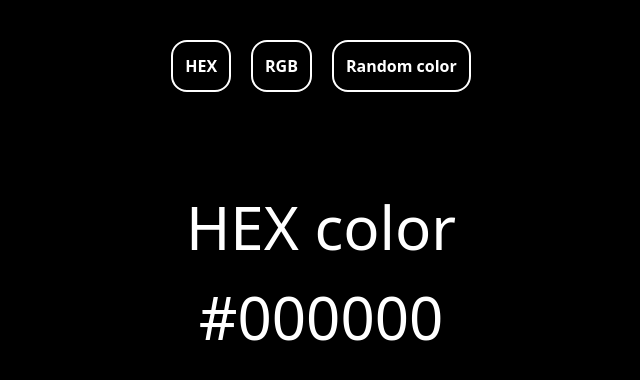
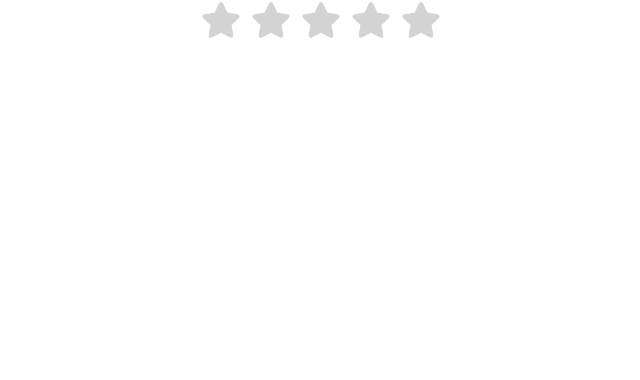
Before and after one commit to Vibeflow12/React-project-from-yt, a React (Vite) app: page / in a window 1280 px wide. Shown: the top 380 px of the page, without its empty margins (319-959 px from the left). Built offline with nearby package versions, Linux system fonts and the light colour scheme.

Commit message:
star rating components  is compleated

```diff
--- a/package.json
+++ b/package.json
@@ -13,6 +13,7 @@
     "@tailwindcss/vite": "^4.1.18",
     "react": "^19.2.0",
     "react-dom": "^19.2.0",
+    "react-icons": "^5.5.0",
     "tailwindcss": "^4.1.18"
   },
   "devDependencies": {
--- a/src/App.jsx
+++ b/src/App.jsx
@@ -1,6 +1,7 @@
 import './App.css'
 import Accordian from './components/accordian'
 import RandomColor from './components/randomcolorgen'
+import Star from './components/star'
 import RandomColorGenerator from './pcomponents/randoncolorgenerator'
 
 
@@ -13,7 +14,8 @@ function App() {
       {/* <Accordian /> */}
       {/* < RandomColor /> */}
 
-      <RandomColorGenerator />
+      {/* <RandomColorGenerator /> */}
+      <Star />
     </>
   )
 }
--- /dev/null
+++ b/src/components/star/index.jsx
@@ -0,0 +1,90 @@
+// import { FaStar } from "react-icons/fa";
+// import './styles.css';
+// import { useState } from "react";
+
+// export default function Stars({ noOfStars = 5 }) {
+
+//     const [rating, setRating] = useState(0);
+//     const [hover, setHover] = useState(0);
+
+//     function handleClick(getCurrentIndex) {
+//         console.log("click", getCurrentIndex);
+//         setRating(getCurrentIndex)
+
+//     }
+//     function handleMouseEnter(getCurrentIndex) {
+//         console.log("enter", getCurrentIndex);
+//         setHover(getCurrentIndex)
+//     }
+//     function handleMouseLeave() {
+//         console.log("leave");
+//         setHover(rating)
+//     }
+
+
+//     return (
+//         <div style={{
+//             display: "flex",
+//             flexDirection: "row",
+//             justifyContent: "center",
+//             alignItems: "center",
+//             gap: "10px",
+//             padding: "20px 20px"
+//         }}>
+//             {
+//                 [...Array(noOfStars)].map((_, index) => {
+
+//                     index += 1;
+
+//                     return <FaStar
+//                         key={index}
+//                         className={index <= (hover || rating) ? 'active' : 'inactive'}
+//                         onClick={() => handleClick(index)}
+//                         onMouseEnter={() => handleMouseEnter(index)}
+//                         onMouseLeave={() => handleMouseLeave}
+//                         size={40}
+//                     />
+//                 })
+//             }
+//         </div>
+//     )
+// }
+
+import { FaStar } from "react-icons/fa";
+import { useState } from "react";
+
+export default function Stars({ noOfStars = 5 }) {
+    const [rating, setRating] = useState(0);
+    const [hover, setHover] = useState(0);
+
+    return (
+        <div
+            style={{
+                display: "flex",
+                justifyContent: "center",
+                alignItems: "center",
+                gap: "10px",
+            }}
+        >
+            {[...Array(noOfStars)].map((_, index) => {
+                const starValue = index + 1;
+                const isActive = starValue <= (hover || rating);
+
+                return (
+                    <FaStar
+                        key={starValue}
+                        size={40}
+                        style={{
+                            cursor: "pointer",
+                            color: isActive ? "gold" : "lightgray",
+                            transition: "color 0.2s ease",
+                        }}
+                        onClick={() => setRating(starValue)}
+                        onMouseEnter={() => setHover(starValue)}
+                        onMouseLeave={() => setHover(0)}
+                    />
+                );
+            })}
+        </div>
+    );
+}
--- /dev/null
+++ b/src/components/star/styles.css
@@ -0,0 +1,7 @@
+.active {
+    color: blue;
+}
+
+.inactive {
+    color: #000000;
+}
```
Also changed, not shown: 1 other file (tests, documents, lock files or other folders).
